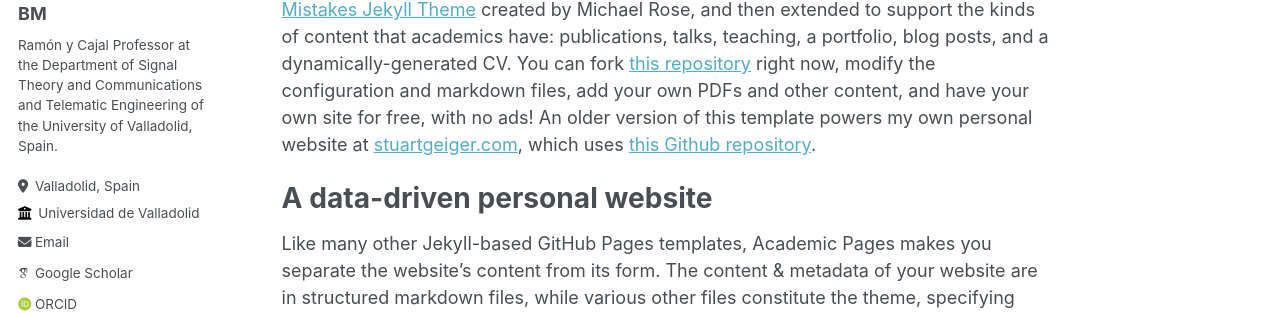
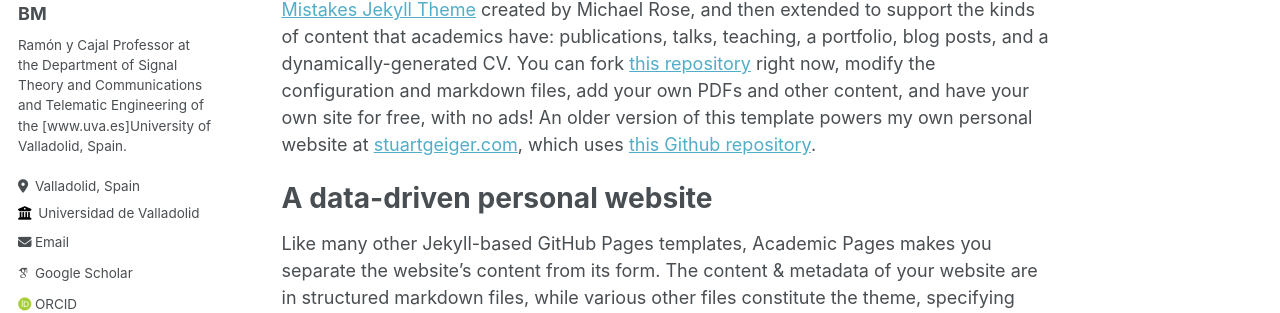
Before and after one commit to bmandracchia/bmandracchia.github.io, a Jekyll site: the page built from _pages/about.md, in a window 1280 px wide. Shown: the part 288-601 px from the top of the page. Built offline with Jekyll 4.4.1, drawn with Linux system fonts in a browser that asks for light colours; some web fonts are replaced.

Commit message:
Update _config.yml

```diff
--- a/_config.yml
+++ b/_config.yml
@@ -24,7 +24,7 @@
   avatar           : "profile.png"
   name             : "BM"
   pronouns         : # example: "she/her"
-  bio              : "Ramón y Cajal Professor at the Department of Signal Theory and Communications and Telematic Engineering of the University of Valladolid, Spain."
+  bio              : "Ramón y Cajal Professor at the Department of Signal Theory and Communications and Telematic Engineering of the [www.uva.es]University of Valladolid, Spain."
   location         : "Valladolid, Spain"
   employer         : "Universidad de Valladolid"
   uri              : # URL
```
